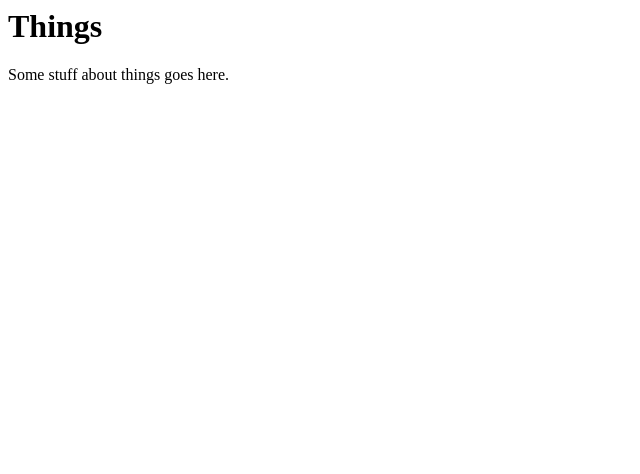
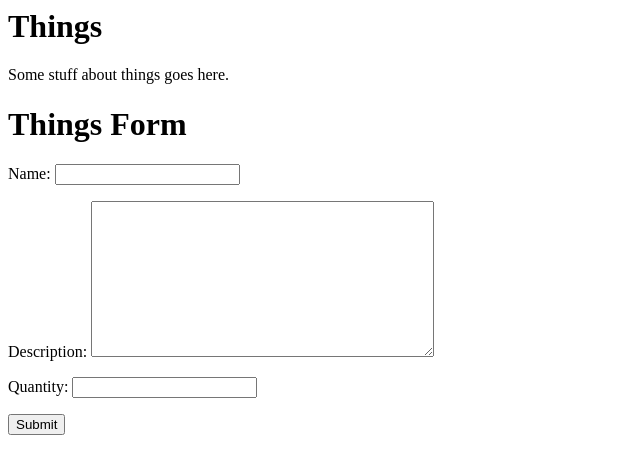
Before and after one commit to KCL-SEG/things-2-Digital-Brendan, a Django app: template things/templates/home.html in a window 1280 px wide. Shown: the top 474 px of the page, without its empty margins (0-640 px from the left). Run offline with Django 3.2, Linux system fonts and the light colour scheme; the template is opened without the code that fills it: values that come from a table or form of the project are taken from there, others are empty.

Commit message:
Add form to html

```diff
--- a/things/forms.py
+++ b/things/forms.py
@@ -1,3 +1,10 @@
 """Forms of the project."""
-
+from django import forms
+from django.core.validators import MaxValueValidator, MinValueValidator
+from things.models import Thing
 # Create your forms here.
+class ThingForm(forms.ModelForm):
+    class Meta:
+        model = Thing
+        fields = ["name", "description", "quantity"]
+        widgets = {"description": forms.Textarea(), "quantity": forms.NumberInput()}
--- a/things/templates/home.html
+++ b/things/templates/home.html
@@ -7,5 +7,11 @@
     Things
   </h1>
   <p>Some stuff about things goes here.</p>
+  <h1>Things Form</h1>
+        <form action="{% url 'home' %}" method="post">
+            {% csrf_token %}
+            {{form.as_p}}
+            <input type="submit" value="Submit">
+        </form>
 </body>
 </html>
--- a/things/views.py
+++ b/things/views.py
@@ -1,4 +1,6 @@
 from django.shortcuts import render
+from things.forms import ThingForm
 
 def home(request):
+    form = ThingForm()
     return render(request, 'home.html', {'form': form})
```
